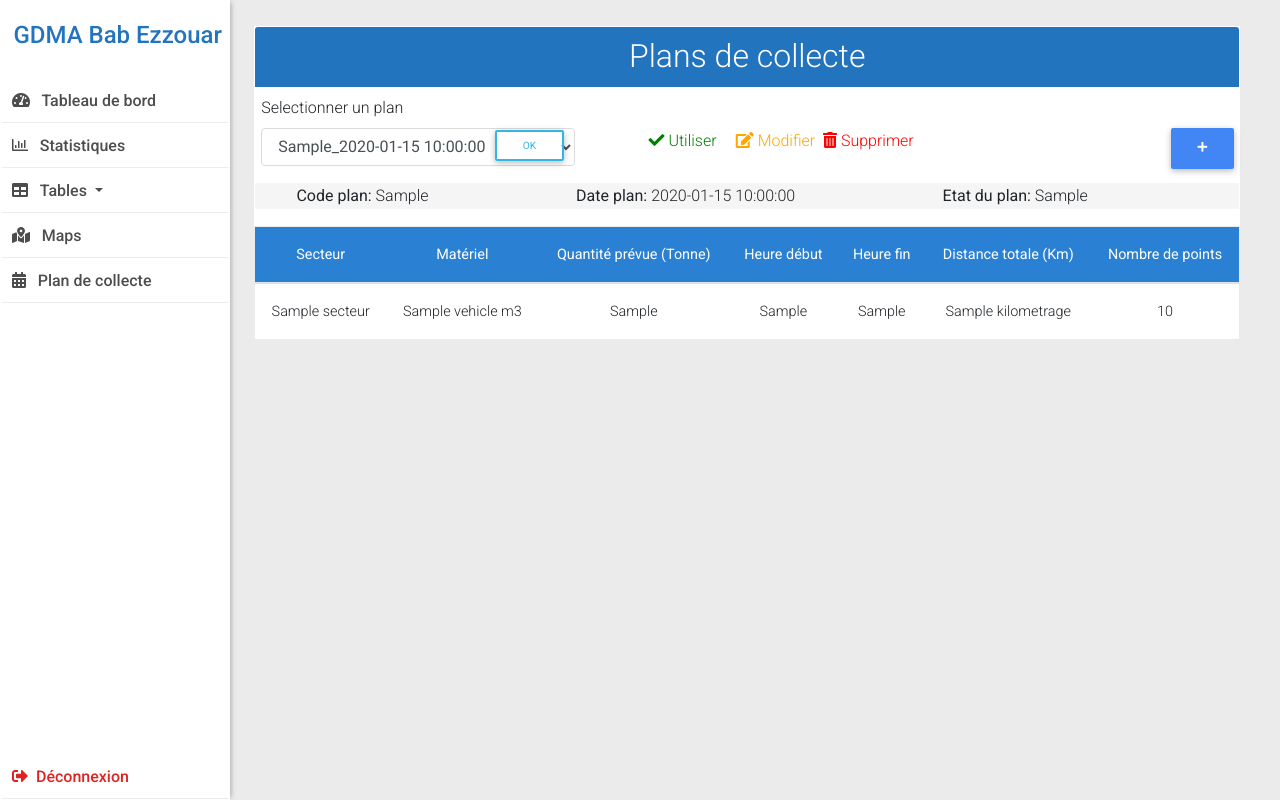
After one commit to raouftams/GIS-for-SWM, a Symfony app: template templates/public/planCollecte/planCollecte.html.twig in a window 1280 px wide. The commit adds this page. Run offline with Twig, Linux system fonts and the light colour scheme; the template is opened without the code that fills it: most values are stand-ins (such as "Sample title", 1, 10 or a date in 2020); some libraries are stand-ins or nearby versions.

Commit message:
27/08/2020

```diff
--- /dev/null
+++ b/public/css/plancollecte.css
@@ -0,0 +1,122 @@
+.plan-container{
+    border: 1px solid transparent;
+    width: 100%;
+    background-color: #ffffff;
+    margin-bottom: 0;
+}
+.plan-container h2{
+    border: 0px solid transparent;
+    background-color: #2274BF;
+    color: white;
+    border-top-left-radius: 3px;
+    border-top-right-radius: 3px;
+    text-align: center;
+    height: 60px;
+    padding-top: 10px;
+}
+
+.actions ul{
+    list-style: none;
+    border: 1px solid transparent;
+    display: flex;
+    width: 100%;
+    padding-left: 0;
+}
+.actions ul li{
+    display: inline-block;
+}
+
+.form-group select{
+    width: 140%;
+}
+
+.btn-nouveau-plan{
+    border: 1px solid transparent;
+    position: absolute;
+    right: 0;
+    top: 10%;
+    margin-top: 32px;
+    margin-left: 100%;
+    align-content: flex-end;
+
+}
+
+.btn-modifier{
+    border: 1px solid transparent;
+    margin-top: 32px;
+    position: absolute;
+    right: 43%;
+    top: 10%;
+    color: rgb(255, 238, 0);
+    cursor: pointer;
+}
+
+.btn-utiliser{
+    border: 1px solid transparent;
+    margin-top: 32px;
+    position: absolute;
+    right: 53%;
+    top: 10%;
+    color: rgb(4, 189, 4);
+    cursor: pointer;
+}
+.btn-supprimer{
+    border: 1px solid transparent;
+    margin-top: 32px;
+    position: absolute;
+    right: 33%;
+    top: 10%;
+    color: rgb(218, 23, 23);
+    cursor: pointer;
+}
+
+.btn-submit{
+    border: 1px solid transparent;
+    margin-top: 34px;
+    position: absolute;
+    right: 68%;
+    top: 10%;
+}
+
+.form-group{
+    margin-left: 5%;
+}
+
+.action .btn{
+    border: 1px solid transparent;
+    padding-top: 5px;
+}
+
+.plan-table{
+    border: 1px solid transparent;
+    width: 100%;
+    margin-top: 0;
+}
+
+.plan-table th, td{
+    white-space:nowrap;
+}
+
+.info-plan{
+    border: 0px solid transparent;
+    background-color: rgb(245, 245, 245);
+    margin-bottom: 0;
+}
+
+.info-plan ul{
+    list-style: none;
+}
+
+.info-plan li{
+    display: inline-block;
+    border: 1px solid transparent;
+    margin-left: 0;
+    margin-right: 15%;
+    margin-bottom: 0;
+}
+
+@media only screen and (max-width: 970px){
+    .btn-modifier{
+        margin-top: 40px;
+    }
+}
--- a/templates/public/employe.html.twig
+++ b/templates/public/employe.html.twig
@@ -36,7 +36,7 @@
 					<div class="btn-group" >
 						<a class="btn btn-sm btn-primary" href="{{path('editEmploye', {matricule: employe.matricule})}}"><i class="fa fa-edit"></i></a>
 						<a class="btn btn-sm btn-danger"><i class="fas fa-trash-alt"></i></a>
-                        <a class="btn btn-sm btn-warning" "><i class="fas fa-info-circle"></i></a>
+                        <a class="btn btn-sm btn-warning"><i class="fas fa-info-circle"></i></a>
 					</div>
 				</td>
 			</tr>
--- /dev/null
+++ b/templates/public/planCollecte/planCollecte.html.twig
@@ -0,0 +1,125 @@
+{% extends "base.html.twig" %}
+{%block title %}Plan de collecte{% endblock %}
+{%block header %}Plan de collecte{% endblock %}
+
+{% block stylesheets %}
+	<link rel="stylesheet" href="{{asset('css/table.css')}}">
+	<link rel="stylesheet" href="{{asset('css/plancollecte.css')}}">
+
+{% endblock %}
+
+{%block body %}
+<div class="plan-container">
+	<h2 class="text-center">Plans de collecte</h2>
+	<div class="actions">
+		<ul>
+			<li>
+				<div class="row">
+					<form action="" method="POST">
+						<div class="form-group" >
+							<label for="inputPlan">Selectionner un plan</label>
+							<select name="code_plan" class="form-control col-md-10" style="border: 1px solid rgb(219, 219, 219);float: left;">
+							{% for c in codes %}
+								<option value="{{c.code_plan}}">{{c.code_plan}}_{{c.date}}</option>
+							{% endfor %}
+							</select>
+							<button class="btn btn-outline-info btn-sm btn-submit" style="border: 1px solid transparent; float:left;" type="submit">OK</button>
+						</div>
+					</form>
+				</div>
+			</li>
+			<li>
+			<a class="btn-utiliser" onclick="usePlan('{{code_plan}}')" style="color:green"><i class="fas fa-check"></i> Utiliser</a>
+			</li>
+			<li>
+				<a class="btn-modifier" href="{{path('editPlan', {code: code_plan})}}" style="color:orange" title="Modifier le plan"><i class="fa fa-edit"></i> Modifier</a>
+			</li>
+			<li>
+			<a class="btn-supprimer" onclick="deletePlan('{{code_plan}}')" style="color:red" title="Supprimer le plan"><i class="fas fa-trash-alt"></i> Supprimer</a>
+			</li>
+			<li>
+				<a class="btn btn-primary btn-md btn-nouveau-plan" href="{{path('analyseVrp')}}" title="Nouveau plan"><i class="fas fa-plus"></i></a>
+			</li>
+		</ul>
+	</div>
+	<div class="info-plan">
+		<ul>
+			<li><b>Code plan:</b> {{code_plan}}</li>
+			<li><b>Date plan:</b> {{date_plan}}</li>
+			<li><b>Etat du plan:</b> {{etat_plan}}</li>
+		</ul>
+	</div>
+</div>
+
+
+<div class="plan-table">
+	<div class="tableFixHead">
+		<table class="table" style="text-align:center">
+			<thead class="bg-primary text-white">
+				<th>Secteur</th>
+				<th>Matériel</th>
+				<th>Quantité prévue (Tonne)</th>
+				<th>Heure début</th>
+				<th>Heure fin</th>
+				<th>Distance totale (Km)</th>
+				<th>Nombre de points</th>
+			</thead>
+			<tbody>
+			{% for d in data %}
+				<tr>
+					<td>{{d.secteur}}</td>
+					<td>{{d.vehicle}} m3</td>
+					<td>{{d.qte_dechets}}</td>
+					<td>{{d.heure_debut}}</td>
+					<td>{{d.heure_fin}}</td>
+					<td>{{d.kilometrage}}</td>
+					<td>{{d.nombre_points}}</td>
+				</tr>
+			{% endfor %}
+			</tbody>
+		</table>
+	</div>
+
+</div>
+
+{% endblock %}
+
+{% block javascripts %}
+<script>
+	function usePlan(code){
+		var data = {
+			"code_plan": code,
+		};
+		var url = "{{path('usePlan', {code: code_plan})}}";
+		url.replace("code_plan", code);
+		$.ajax({
+			url: url,
+            type: 'POST',
+            contentType: 'JSON',
+            data: data,
+            success: function(response) {
+				alert(response);
+            },
+            error: function(XMLHttpRequest, textStatus, errorThrown)
+            {
+				alert("Erreur: " + errorThrown);
+            }
+		});
+	}
+
+	function deletePlan(code){
+		var url = "{{path('deletePlan', {code: code_plan})}}";
+		url.replace("code_plan", code);
+		$.ajax({
+			url: url,
+            success: function(response) {
+				alert(response);
+            },
+            error: function(XMLHttpRequest, textStatus, errorThrown)
+            {
+				alert("Erreur: " + errorThrown);
+            }
+		});
+	}
+</script>
+{% endblock %}
```
Also changed, not shown: src/Controller/AppController.php (+1 -1 lines), src/Controller/User/PlanController.php (+87 -21 lines), src/Controller/User/VRPController.php (+34 -6 lines), src/Table/PlanTable.php (added, +115 -0 lines), templates/public/planCollecte.html.twig (deleted, +0 -37 lines), templates/public/planCollecte/editPlan.html.twig (added, +60 -0 lines), src/Table/SecteurTable.php (line endings or trailing spaces).
